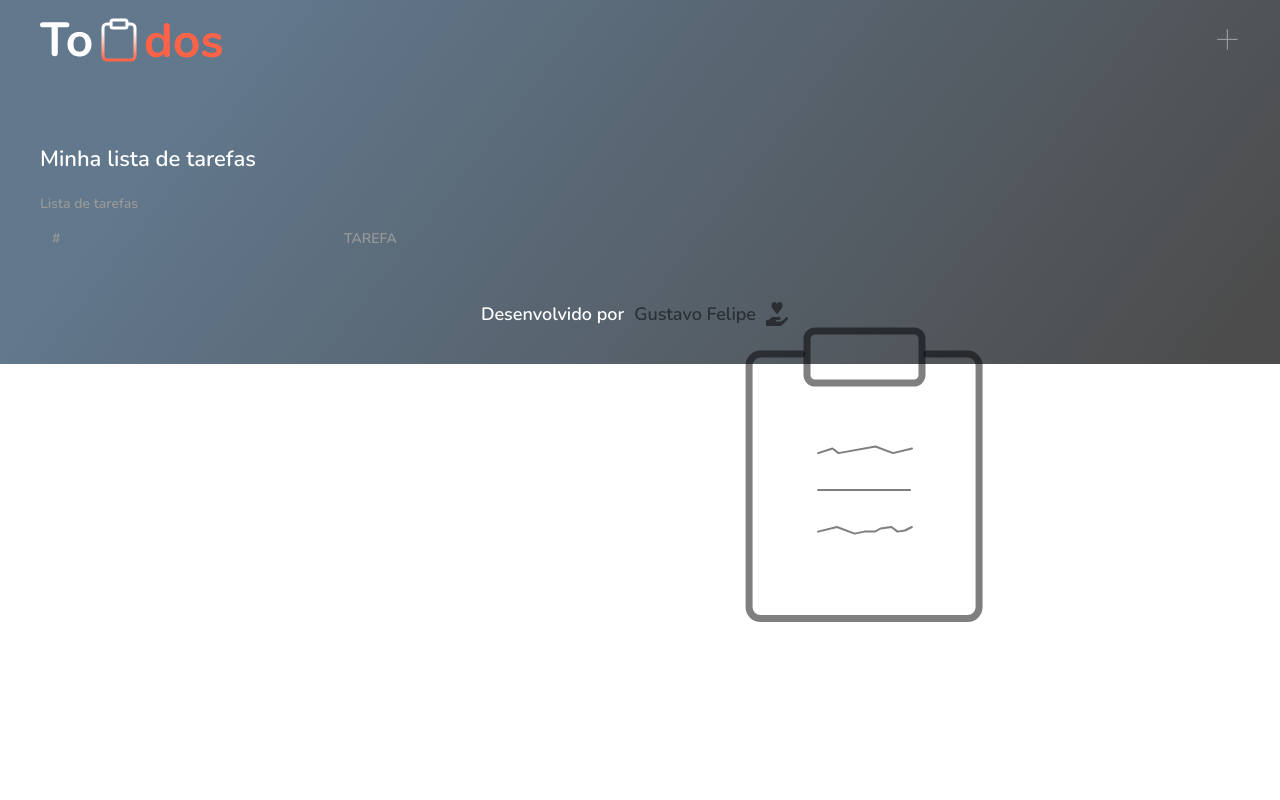
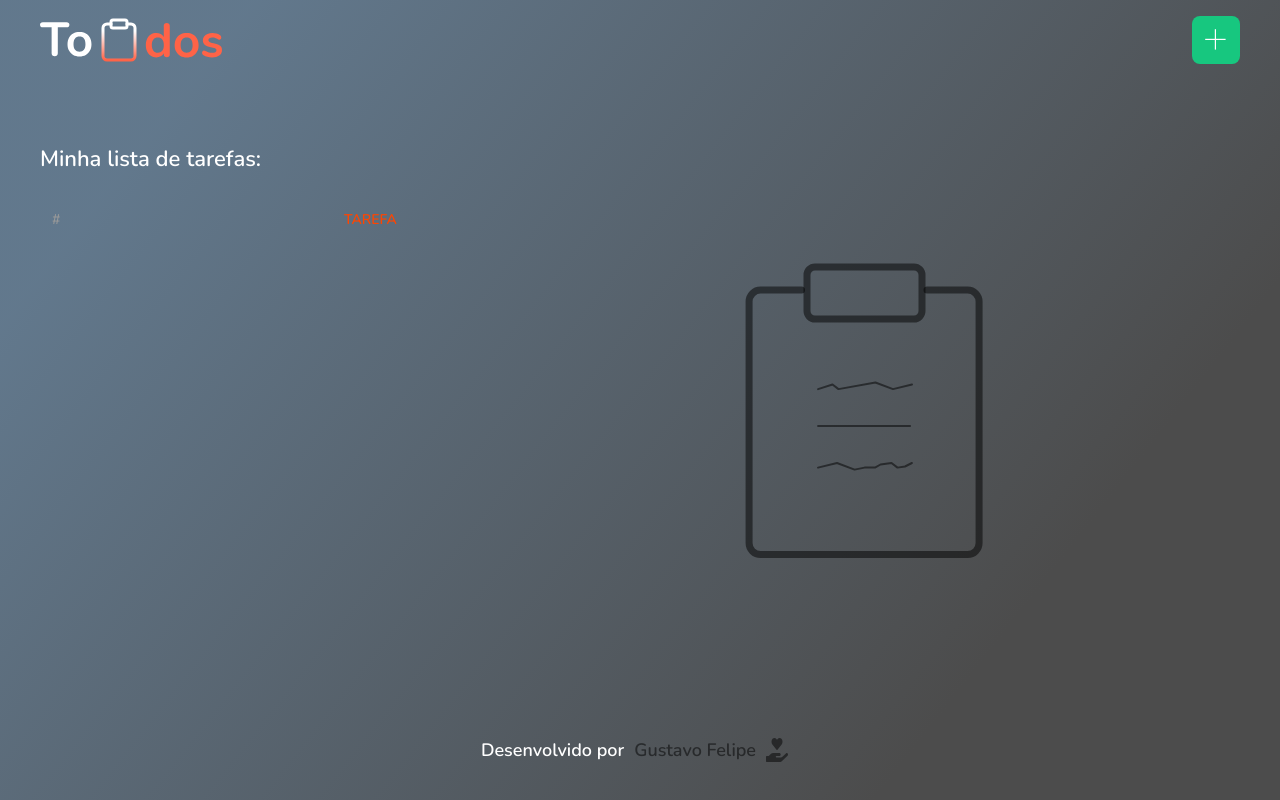
Before and after one commit to gustavofbc/todos, a React (Create React App) app: page / in a window 1280 px wide. Built offline with nearby package versions, Linux system fonts and the light colour scheme.

Commit message:
css do projeto

```diff
--- a/src/components/App.tsx
+++ b/src/components/App.tsx
@@ -27,7 +27,7 @@ const  App = () => {
                             <AddTodo></AddTodo>
                         </Route>
                         <Route path="/">
-                            <h4>Minha lista de tarefas</h4>
+                            <h4>Minha lista de tarefas:</h4>
                             <TodoList></TodoList>
                         </Route>
                     </Switch>
--- a/src/components/Navbar.tsx
+++ b/src/components/Navbar.tsx
@@ -15,8 +15,8 @@ const Navbar = () => {
                 <div className='uk-navbar-right'>
                     <ul className='uk-navbar-nav'>
                         <li>
-                            <Link to="/create">
-                                <span uk-icon="icon: plus; ratio: 1.2"></span>
+                            <Link to="/create" >
+                                <span className="button-add" uk-icon="icon: plus; ratio: 1.2;"></span>
                             </Link>
                         </li>
                     </ul>
--- a/src/components/TodoList.tsx
+++ b/src/components/TodoList.tsx
@@ -8,11 +8,11 @@ const TodoList = () => {
 
     return(
        <table className='uk-table'>
-           <caption>Lista de tarefas</caption>
+           {/* <caption>Lista de tarefas</caption> */}
            <thead>
                <tr>
                    <th>#</th>
-                   <th>Tarefa</th>
+                   <th className="item-table">Tarefa</th>
                    <th></th>
                </tr>
            </thead>
--- a/src/global.css
+++ b/src/global.css
@@ -5,6 +5,7 @@ body, html {
   }
 
 body {
+    height: 100vh;
     background: url(assets//images/background.svg) no-repeat center center fixed;
     -webkit-background-size: cover;
     -moz-background-size: cover;
@@ -25,14 +26,17 @@ h4 {
 .background-img{
     position: absolute;
     margin-left: 50%;
-    margin-top: 15%;
+    margin-top: 10%;
 }
 
 .footer{
     height: 100px;
+    width: 100%;
     display: flex;
     justify-content: center;
     align-items: center;
+    position:absolute;
+    bottom:0;
 }
 
 .link-footer {
@@ -50,3 +54,25 @@ h4 {
 .icon-text-footer{
     padding: 10px;
 }
+
+.button-add {
+    width: 48px;
+    height: 48px;
+
+    display: flex;
+    justify-content: center;
+    align-items: center;
+
+    border-radius: 8px;
+    background-color: #17C77F;
+    color: #fff;
+    transition: 2s;
+}
+
+.button-add:hover {
+    background-color: #0f9960;
+}
+
+.item-table{
+    color: orangered !important;
+}
```
